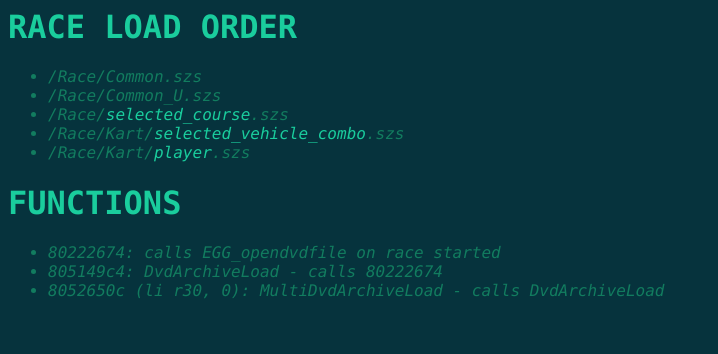
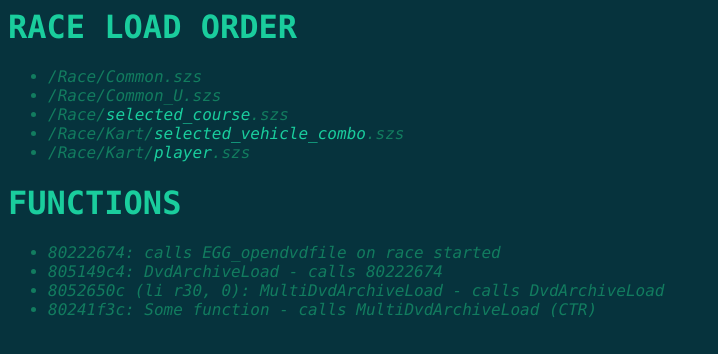
Before and after one commit to jawa-main/mkwii-tech.github.io, a plain HTML site: page index.html in a window 1280 px wide. Shown: the whole page, without its empty margins (0-718 px from the left). Drawn offline with Linux system fonts and the light colour scheme.

Commit message:
Update index.html

```diff
--- a/index.html
+++ b/index.html
@@ -22,6 +22,7 @@
             <li>80222674: calls EGG_opendvdfile on race started</li>
             <li>805149c4: DvdArchiveLoad - calls 80222674</li>
             <li>8052650c (li r30, 0): MultiDvdArchiveLoad - calls DvdArchiveLoad</li>
+            <li>80241f3c: Some function - calls MultiDvdArchiveLoad (CTR)</li>
         </ul>
     </div>
 </body>
```
